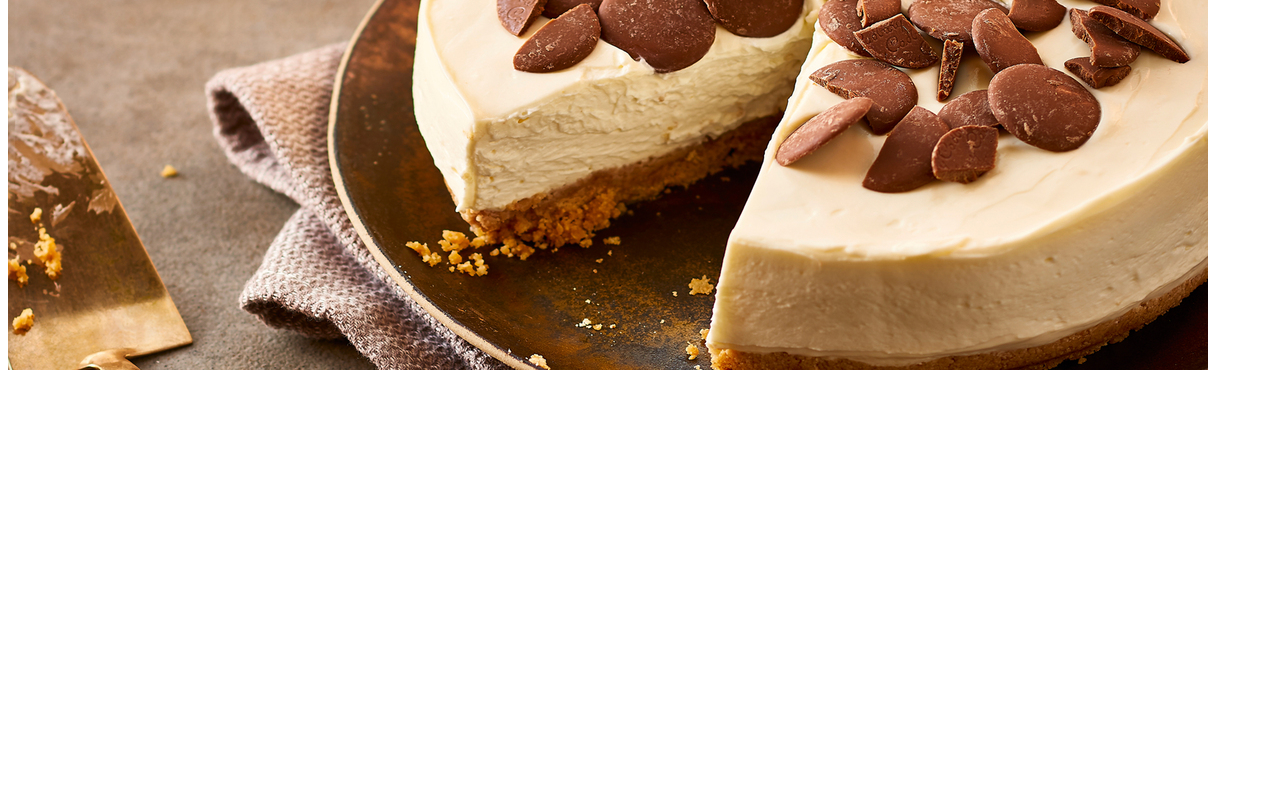
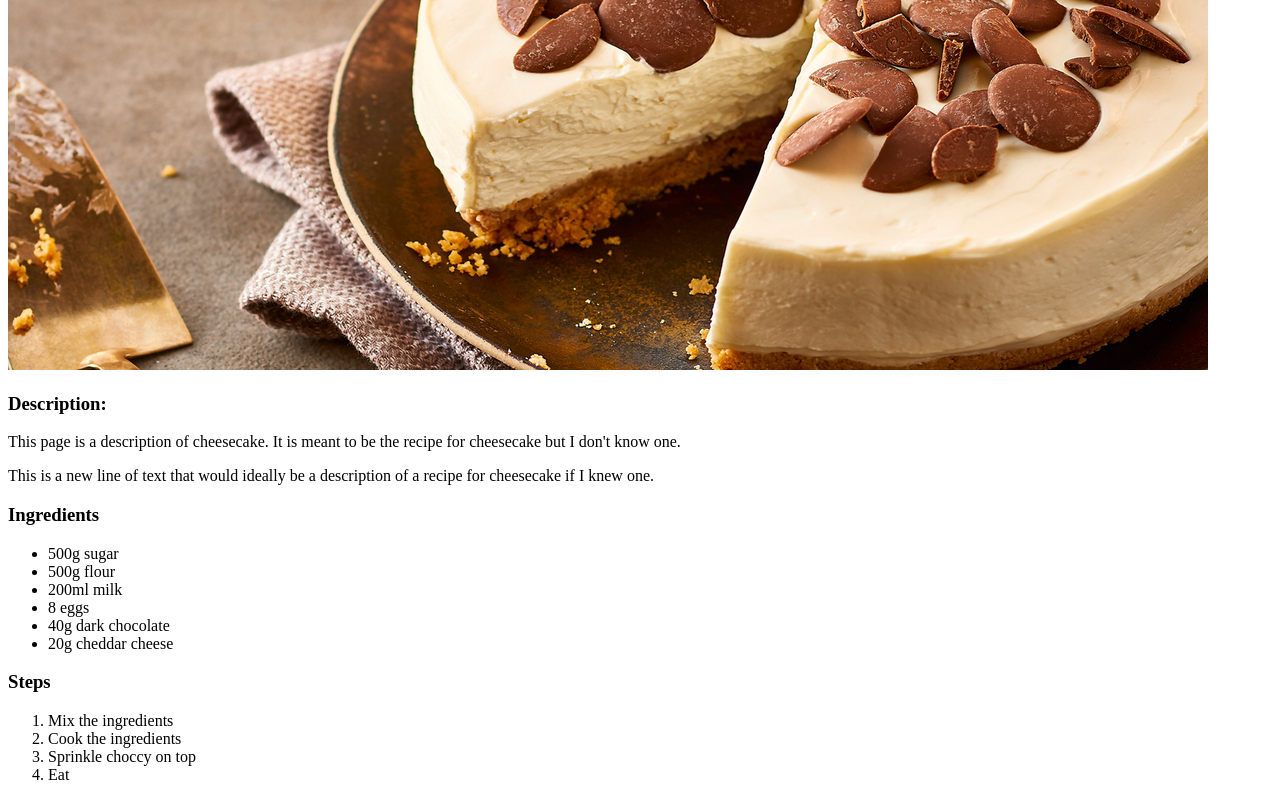
Before and after one commit to JackHendon/odin-recipes, a plain HTML site: page recipes/cheesecake.html in a window 1280 px wide. Shown: the part 310-1110 px from the top of the page. Before the commit the page ends 800 px from the top, so only its background shows below. Drawn offline with Linux system fonts and the light colour scheme.

Commit message:
Add description, ingredients and steps to cheesecake page

```diff
--- a/recipes/cheesecake.html
+++ b/recipes/cheesecake.html
@@ -9,5 +9,32 @@
 <body>
     <h1>Cheescake Recipe</h1>
     <img src="/Images/cheescake_hero.png" alt="Picture of cheescake">
+    <main>
+        <article>
+            <h3>Description:</h3>
+            <p>This page is a description of cheesecake. It is meant to be the recipe for cheesecake but I don't know one.</p>
+            <p>This is a new line of text that would ideally be a description of a recipe for cheesecake if I knew one.</p>
+        </article>
+        <article>
+            <h3>Ingredients</h3>
+            <ul>
+                <li>500g sugar</li>
+                <li>500g flour</li>
+                <li>200ml milk</li>
+                <li>8 eggs</li>
+                <li>40g dark chocolate</li>
+                <li>20g cheddar cheese</li>
+            </ul>
+        </article>
+        <article>
+            <h3>Steps</h3>
+            <ol>
+                <li>Mix the ingredients</li>
+                <li>Cook the ingredients</li>
+                <li>Sprinkle choccy on top</li>
+                <li>Eat</li>
+            </ol>
+        </article>
+    </main>
 </body>
 </html>
```
Also changed, not shown: index.html (+6 -0 lines).
